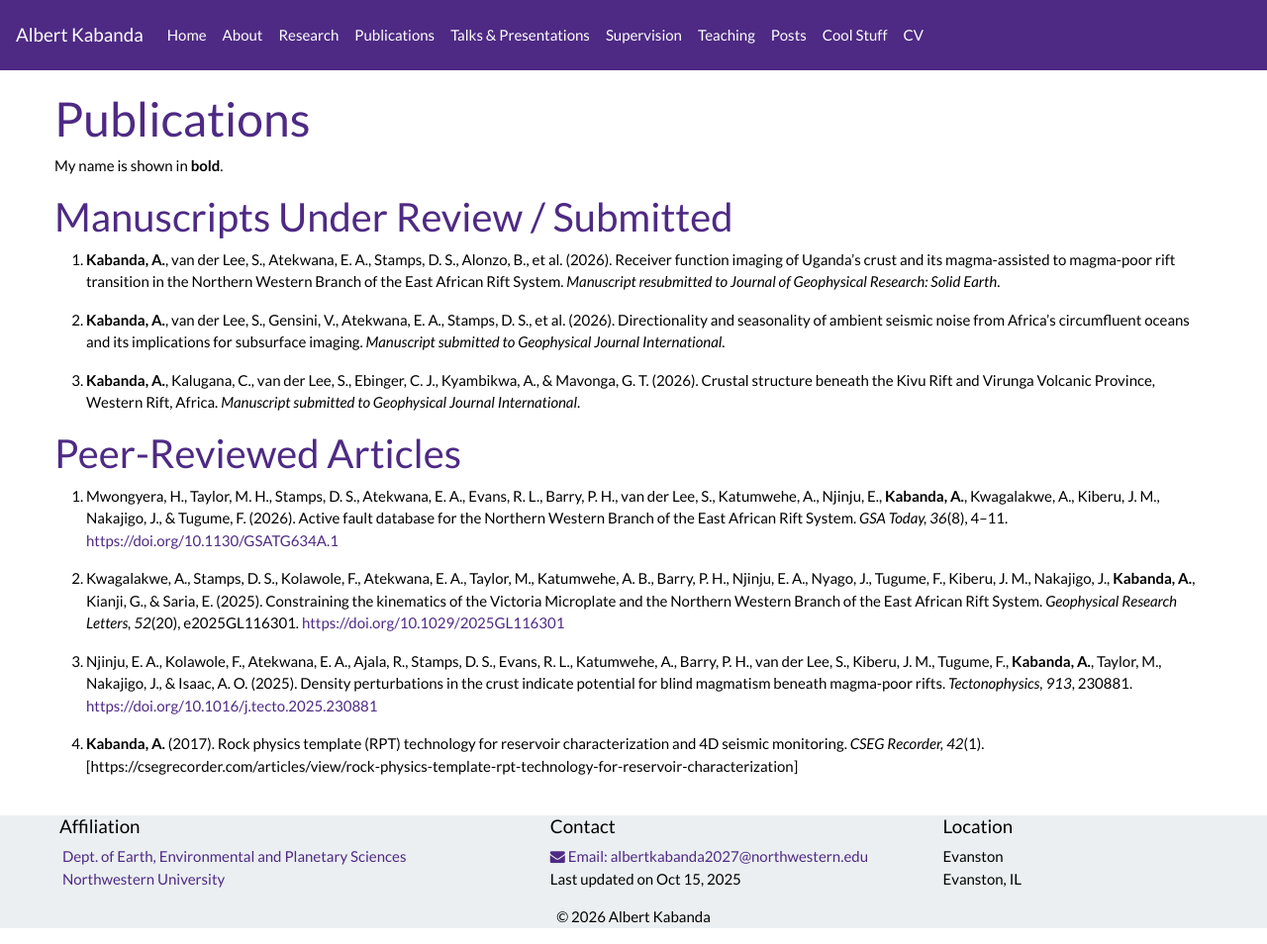
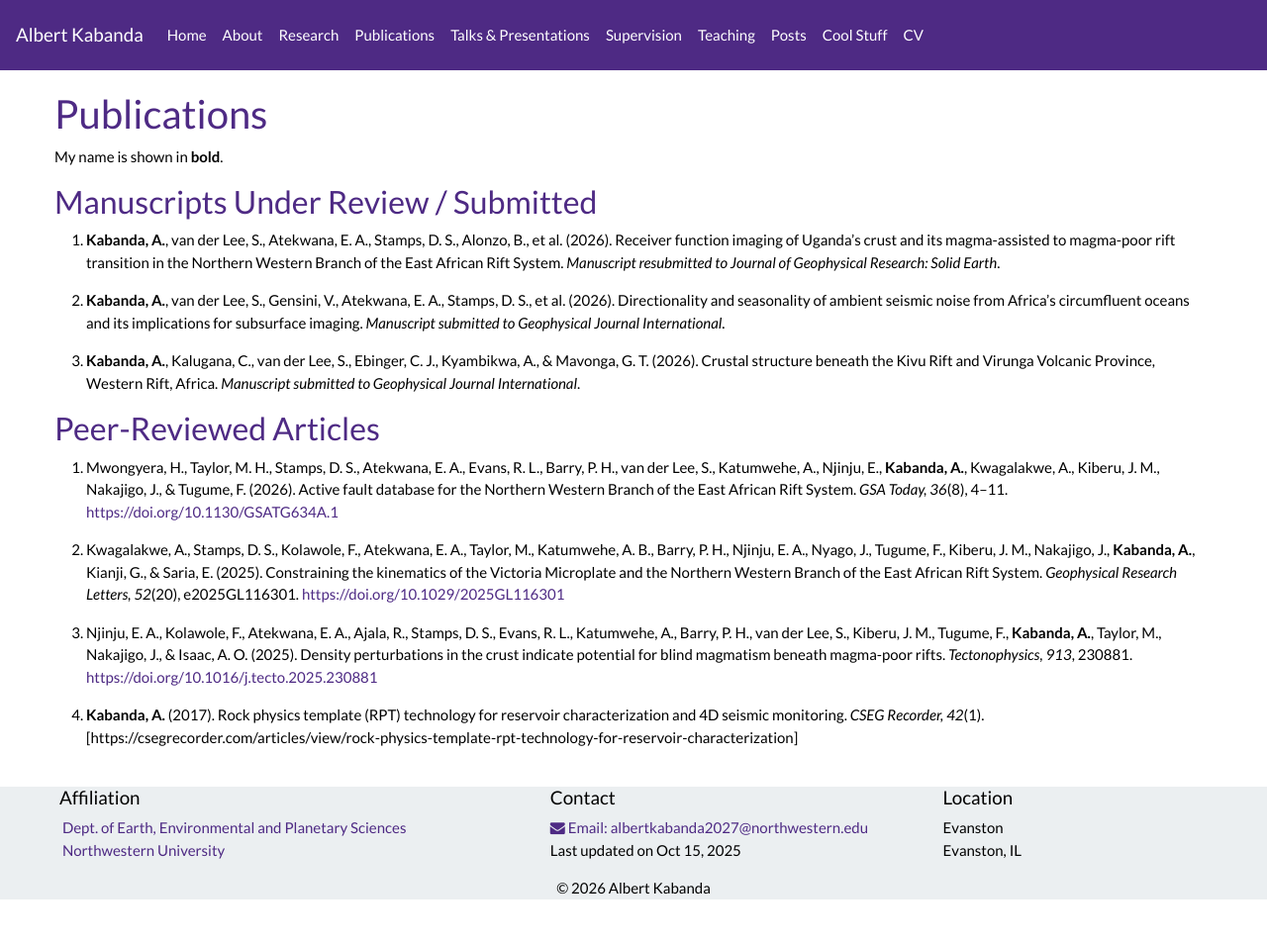
Before and after one commit to albertkabanda/albertkabanda.github.io, a Jekyll site: the page built from _pages/publications.md, in a window 1280 px wide and 954 px high. Shown: the whole window at 99% size. Built offline with Jekyll 4.4.1, drawn with Linux system fonts in a browser that asks for light colours; nearby versions of some CDN libraries; a style sheet for code colours, icons or effects is not loaded.

```diff
--- a/_pages/publications.md
+++ b/_pages/publications.md
@@ -5,11 +5,11 @@ sitemap: false
 permalink: /Publications/
 ---
 
-# Publications
+## Publications
 
 My name is shown in **bold**.
 
-## Manuscripts Under Review / Submitted
+### Manuscripts Under Review / Submitted
 
 1. **Kabanda, A.**, van der Lee, S., Atekwana, E. A., Stamps, D. S., Alonzo, B., et al. (2026). Receiver function imaging of Uganda's crust and its magma-assisted to magma-poor rift transition in the Northern Western Branch of the East African Rift System. *Manuscript resubmitted to Journal of Geophysical Research: Solid Earth*.
 
@@ -17,7 +17,7 @@ My name is shown in **bold**.
 
 3. **Kabanda, A.**, Kalugana, C., van der Lee, S., Ebinger, C. J., Kyambikwa, A., & Mavonga, G. T. (2026). Crustal structure beneath the Kivu Rift and Virunga Volcanic Province, Western Rift, Africa. *Manuscript submitted to Geophysical Journal International*.
 
-## Peer-Reviewed Articles
+### Peer-Reviewed Articles
 
 4. Mwongyera, H., Taylor, M. H., Stamps, D. S., Atekwana, E. A., Evans, R. L., Barry, P. H., van der Lee, S., Katumwehe, A., Njinju, E., **Kabanda, A.**, Kwagalakwe, A., Kiberu, J. M., Nakajigo, J., & Tugume, F. (2026). Active fault database for the Northern Western Branch of the East African Rift System. *GSA Today, 36*(8), 4–11. [https://doi.org/10.1130/GSATG634A.1](https://doi.org/10.1130/GSATG634A.1)
 
```
